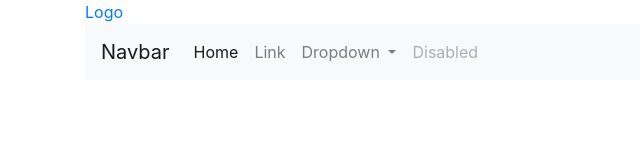
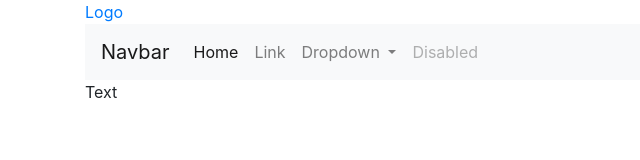
Before and after one commit to Lardareon/lesson11, a website: page index.html in a window 1280 px wide. Shown: the full height of the page, 0-640 px from the left. Drawn offline with nearby package versions, Linux system fonts and the light colour scheme.

Commit message:
Add text

```diff
--- a/index.html
+++ b/index.html
@@ -52,5 +52,6 @@
                           </form>
                         </div>
                       </nav>
+            <p>Text<p>
 </body>
 </html>
```
